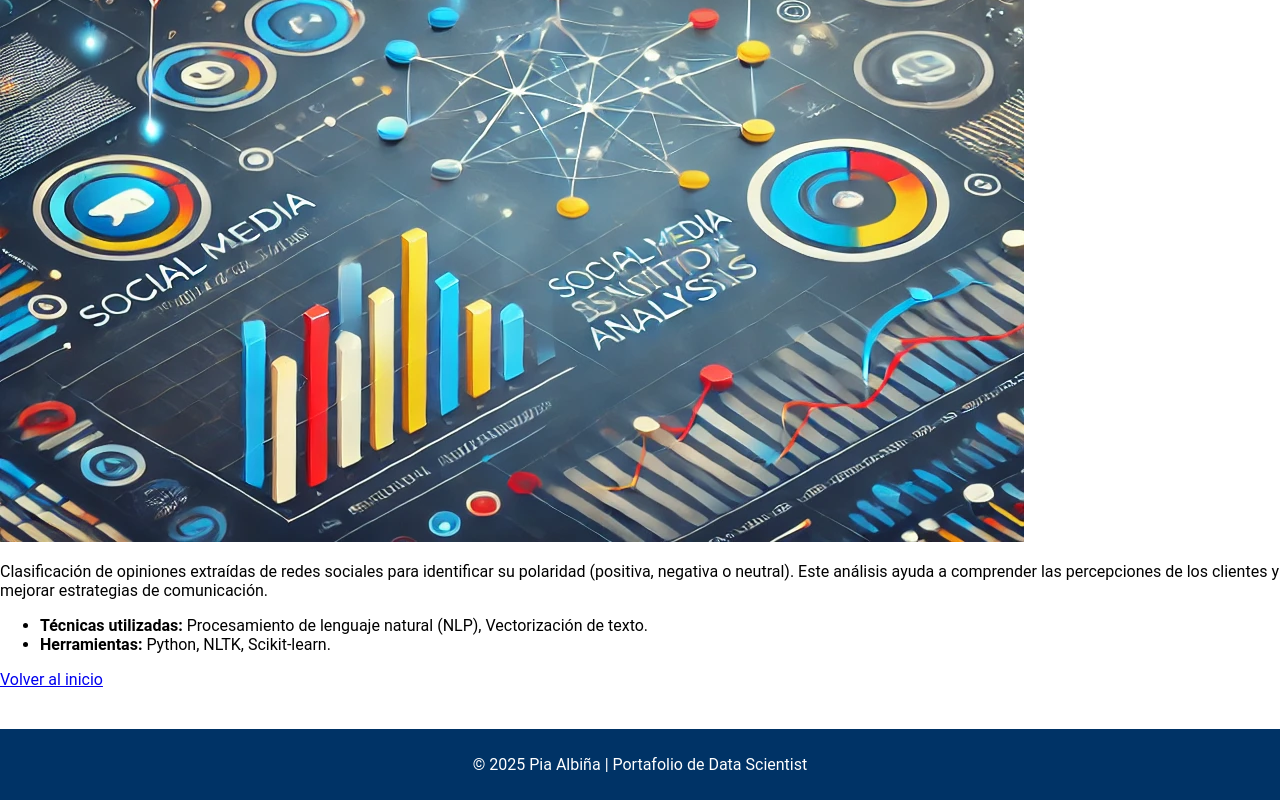
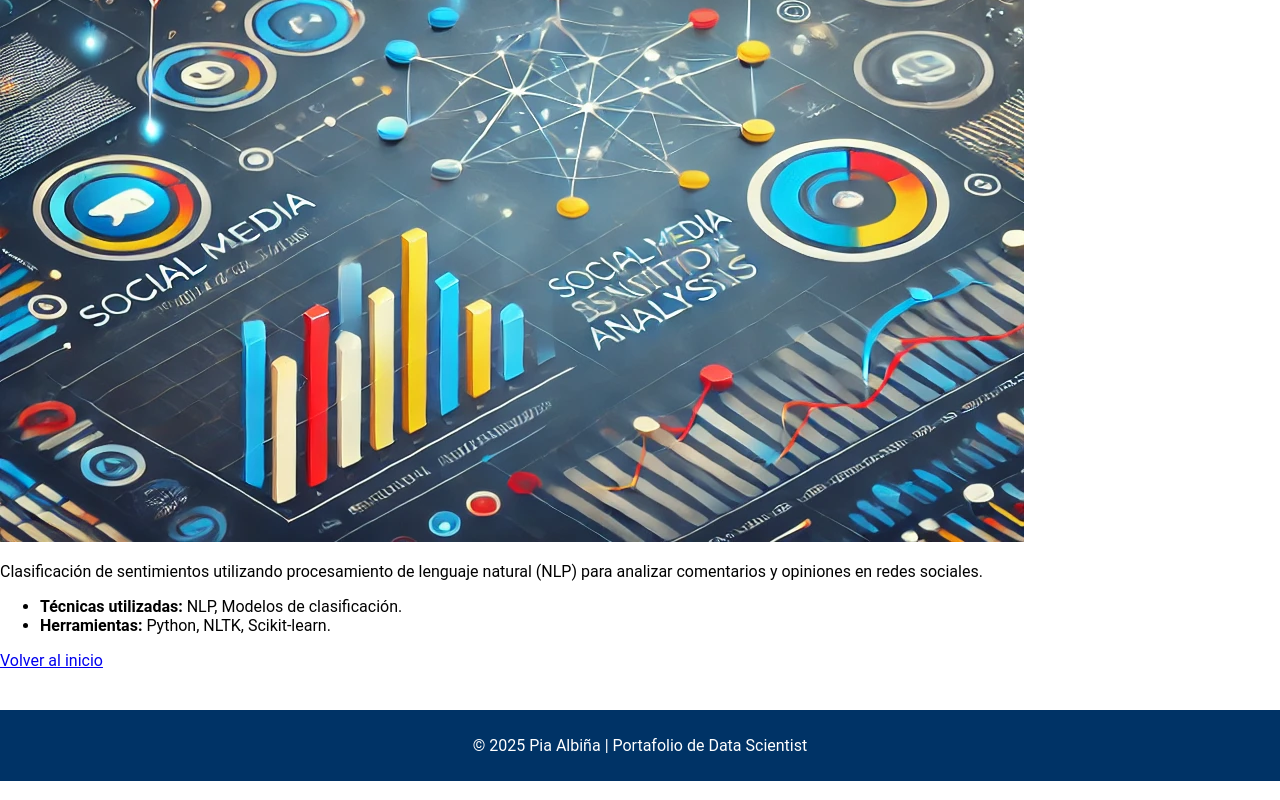
Before and after one commit to PIA-2024/Mi-portafolio-web, a plain HTML site: page PROYECTOS/Analisis de sentimiento.html in a window 1280 px wide. Shown: the part 603-1403 px from the top of the page. Drawn offline with Linux system fonts and the light colour scheme.

Commit message:
Update Analisis de sentimiento.html

```diff
--- a/PROYECTOS/Analisis de sentimiento.html
+++ b/PROYECTOS/Analisis de sentimiento.html
@@ -3,8 +3,8 @@
 <head>
     <meta charset="UTF-8">
     <meta name="viewport" content="width=device-width, initial-scale=1.0">
-    <title>Proyecto: Análisis de Sentimiento</title>
-    <link rel="stylesheet" href="../style.css">
+    <title>Análisis de Sentimiento en Redes Sociales</title>
+    <link rel="stylesheet" href="/Mi-portafolio-web/style.css">
 </head>
 <body>
     <header class="proyecto-header">
@@ -13,16 +13,15 @@
 
     <main class="proyecto-main">
         <div class="proyecto-container">
-            <img src="../img/analisis sentimiento redes sociales.jpg" alt="Análisis de Sentimiento">
+            <img src="/Mi-portafolio-web/img/analisis sentimiento redes sociales.jpg" alt="Análisis de Sentimiento">
             <p>
-                Clasificación de opiniones extraídas de redes sociales para identificar su polaridad (positiva, negativa o neutral).
-                Este análisis ayuda a comprender las percepciones de los clientes y mejorar estrategias de comunicación.
+                Clasificación de sentimientos utilizando procesamiento de lenguaje natural (NLP) para analizar comentarios y opiniones en redes sociales.
             </p>
             <ul>
-                <li><strong>Técnicas utilizadas:</strong> Procesamiento de lenguaje natural (NLP), Vectorización de texto.</li>
+                <li><strong>Técnicas utilizadas:</strong> NLP, Modelos de clasificación.</li>
                 <li><strong>Herramientas:</strong> Python, NLTK, Scikit-learn.</li>
             </ul>
-            <a href="../index.html" class="btn">Volver al inicio</a>
+            <a href="/Mi-portafolio-web/index.html" class="btn">Volver al inicio</a>
         </div>
     </main>
 
```
